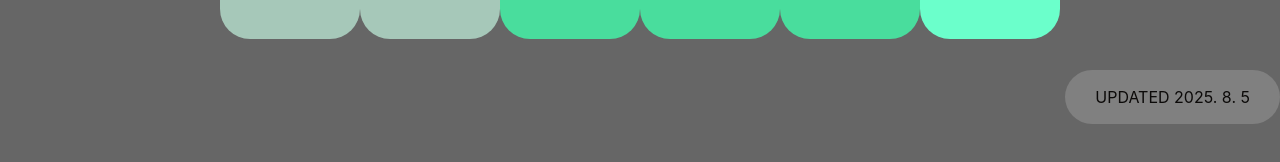
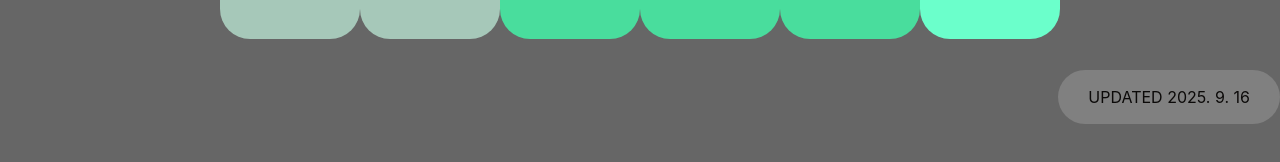
Before and after one commit to michelle-jeon/portfolio, a React (Vite) app: page / in a window 1280 px wide. Shown: the part 726-888 px from the top of the page. Built offline with nearby package versions, Linux system fonts and the light colour scheme; a web font is replaced by a local one.

Commit message:
feat: 업데이트 날짜 visual

```diff
--- a/src/components/Visual/Visual.tsx
+++ b/src/components/Visual/Visual.tsx
@@ -74,7 +74,7 @@ const [progress, setProgress] = useState(0);
             </S.GridItem>
           ))}
         </S.GridContainer>
-        <S.Updated>UPDATED 2025. 8. 5</S.Updated>
+        <S.Updated>UPDATED 2025. 9. 16</S.Updated>
       </S.StickyContainer>
     </S.VisualWrapper>
   );
```
